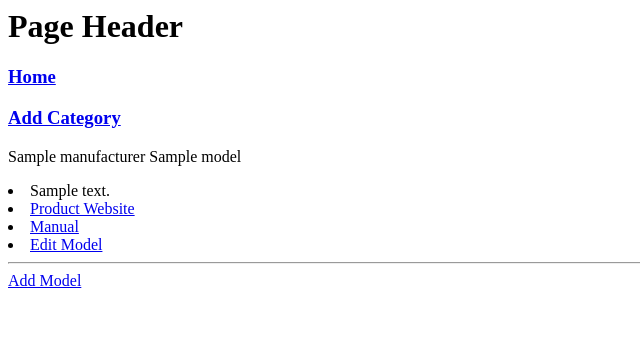
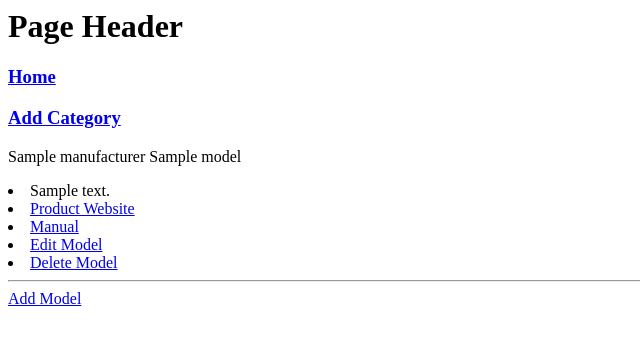
Before and after one commit to stevenmarr/gearopedia, a Flask app: template templates/view_models.html in a window 1280 px wide. Shown: the top 345 px of the page, without its empty margins (0-640 px from the left). Run offline with Flask 2, Linux system fonts and the light colour scheme; the template is opened without the code that fills it: most values are stand-ins (such as "Sample title", 1, 10 or a date in 2020); parts of the project's set-up code (start-up, migrations or seed data) failed here and were passed over.

Commit message:
Add url to delete models

```diff
--- a/templates/view_models.html
+++ b/templates/view_models.html
@@ -8,6 +8,7 @@
 			<li><a href='{{model.product_url}}'>Product Website</a></li>
 			<li><a href='{{model.manual_url}}'>Manual</a></li>
 			<li><a href='{{url_for('EditModel', model_id=model.id)}}'>Edit Model</a></li>
+			<li><a href='{{url_for('DeleteModel', model_id=model.id)}}'>Delete Model</a></li>
 	</div>
 	{% endfor %}
 	<hr>
```
